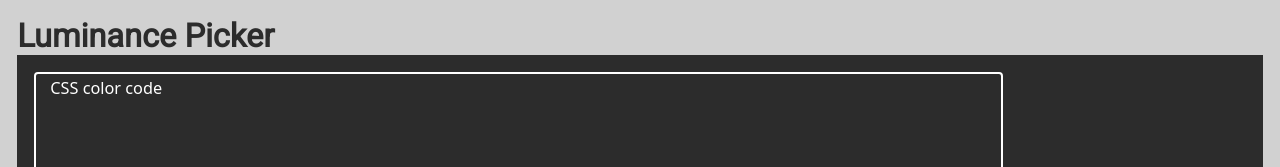
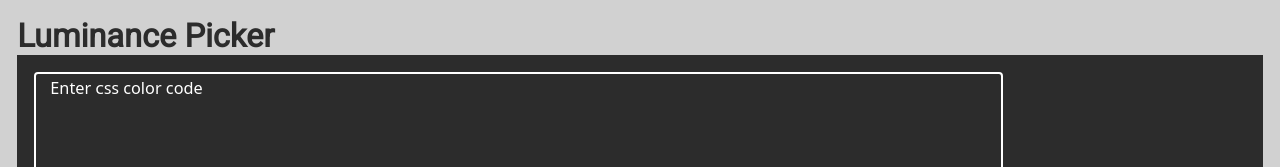
Before and after one commit to masakudamatsu/equiluminant-color-picker, a Next.js app in the folder app/: page / in a window 1280 px wide. Shown: the top 167 px of the page. Built offline with nearby package versions, Linux system fonts and the light colour scheme.

Commit message:
Style the abbreviation as small caps #37

```diff
--- a/app/components/InputColorCode.js
+++ b/app/components/InputColorCode.js
@@ -1,6 +1,7 @@
 import {useState} from 'react';
 import PropTypes from 'prop-types';
 import {
+  Abbr,
   ColorCodeField,
   Input,
   InputWrapper,
@@ -69,9 +70,12 @@ function InputColorCode(props) {
   return (
     <ColorCodeField backgroundColor={backgroundColor} darkMode={props.darkMode}>
       <InputWrapper>
-        <Label htmlFor="inputColorCode">CSS color code</Label>
+        <Label htmlFor="inputColorCode">
+          Enter <Abbr>css</Abbr> color code
+        </Label>
         <Input
           type="text"
+          darkMode={props.darkMode}
           error={invalid}
           id="inputColorCode"
           onBlur={handleBlur}
@@ -81,7 +85,7 @@ function InputColorCode(props) {
       </InputWrapper>
       <p> e.g. #4287f5, rgb(66, 135, 245), or hsl(217, 90%, 61%)</p>
       <ParagraphErrorMessage data-testid="colorCodeError" error={invalid}>
-        Please enter a valid CSS color code
+        Please enter a valid <Abbr>css</Abbr> color code
       </ParagraphErrorMessage>
     </ColorCodeField>
   );
--- a/app/theme/style.js
+++ b/app/theme/style.js
@@ -3,6 +3,15 @@ import color from './color';
 import font from './font';
 
 // HTML elements
+export const Abbr = styled.abbr`
+  font-feature-settings: 'smcp';
+  letter-spacing: 0.01em; /* following Flexible Typesetting */
+  @supports (font-variant-caps: small-caps) {
+    font-variant-caps: small-caps;
+    font-feature-settings: normal;
+  }
+`;
+
 export const Input = styled.input.attrs(props => ({
   autoComplete: 'off', // to remove Webkit browser's default style that cannot be overriden. See https://stackoverflow.com/questions/2338102/override-browser-form-filling-and-input-highlighting-with-html-css
 }))`
```
